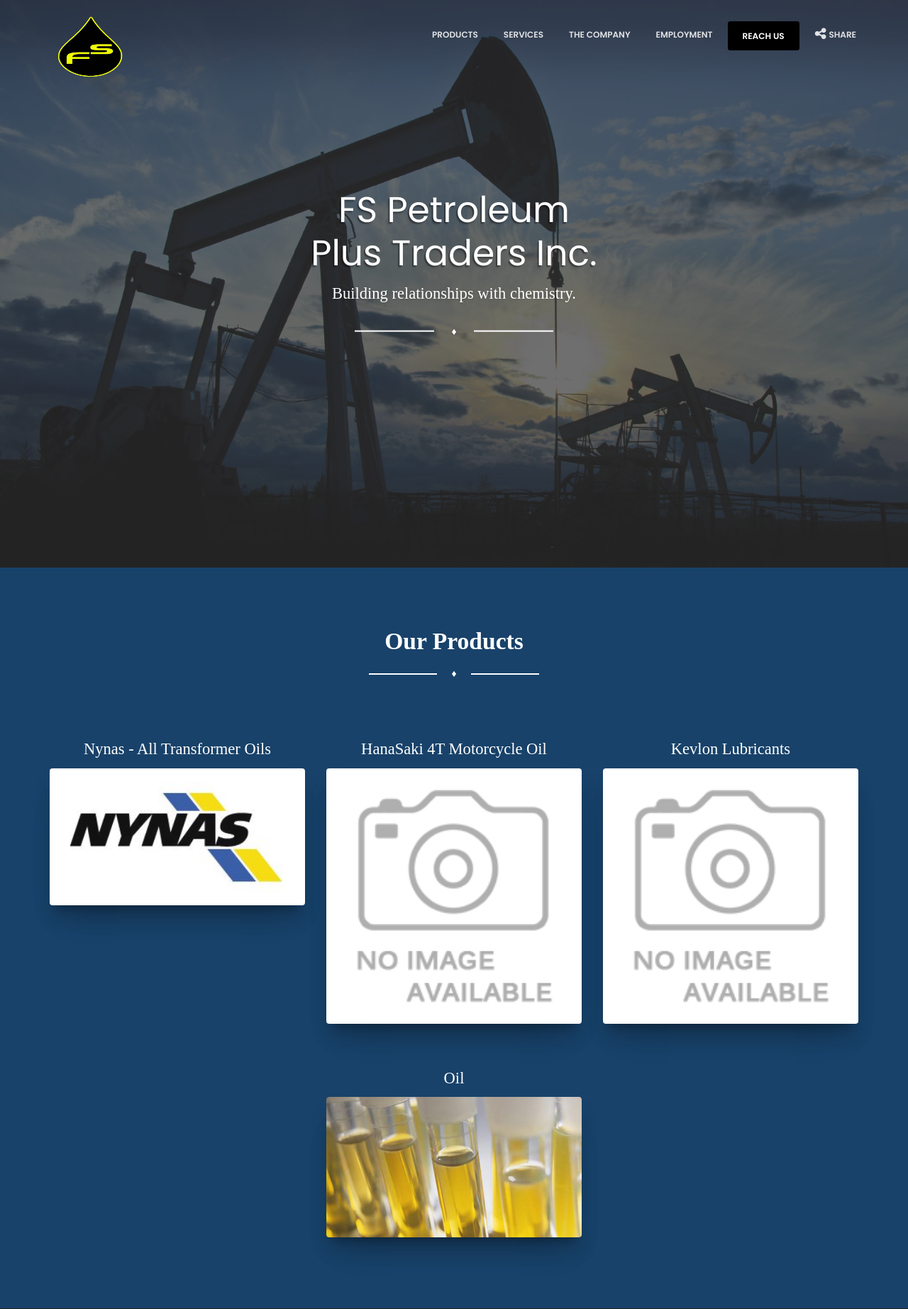
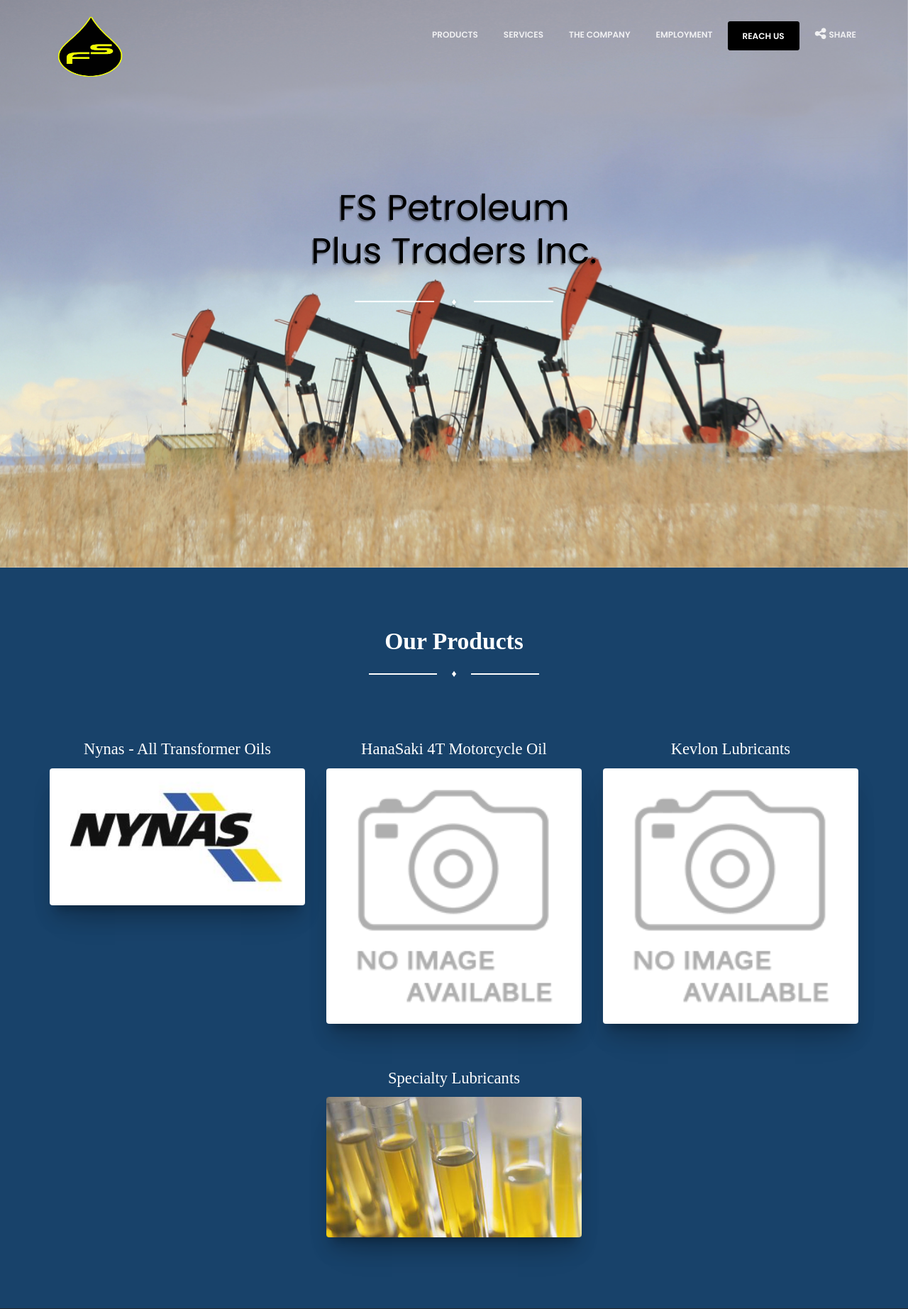
Before and after one commit to Eshichi/Petroleum, a PHP site: page /Petroleum/ in a window 1280 px wide. Shown: the top 1845 px of the page at 71% size. Run offline with PHP 8.4, Linux system fonts and the light colour scheme; some libraries are stand-ins or nearby versions; some web fonts are replaced.

Commit message:
local 1.9

```diff
--- a/Products.php
+++ b/Products.php
@@ -152,7 +152,7 @@ include 'header.php';
         <div class="section section-cards section-gray" style="background-color: #18426a;
             padding: 70px 0; color : white;">
                 <div class="title-area">
-                    <h2>Asphalt and Bitumen</h2>
+                    <h2>Asphalt / Bitumen</h2>
                     <div class="separator separator-danger">♦</div>
                     <p></p>
                 </div>
--- a/assets/css/gaia.css
+++ b/assets/css/gaia.css
@@ -1071,8 +1071,8 @@ a,
 .section-our-team .text-area {
   padding-bottom: 0;
 }
-
-.filter {
+/* nil  */
+/* .filter {
   position: relative;
   height: 100%;
   color: #FFFFFF;
@@ -1088,7 +1088,7 @@ a,
   content: "";
   opacity: .7;
   background: #333;
-}
+} */
 .filter .title-area .description {
   color: #FFFFFF;
 }
@@ -1099,7 +1099,7 @@ a,
   border-color: #FFFFFF;
 }
 .filter.filter-color-black:before {
-  background: #333;
+  background: rgb(248, 248, 248);
 }
 .filter.filter-color-gold:before {
   background: #bd986c;
--- a/index.php
+++ b/index.php
@@ -5,14 +5,14 @@ include 'header.php';
     <div class="section section-header">
         <div class="parallax filter filter-color-red">
             <div class="image"
-                style="background-image: url('assets/img/header1.jpg')">
+                style="background-image: url('assets/img/header.jpg')">
             </div>
-            <div class="container" >
+            <div class="container" style="color: black ; padding-bottom: 50px;" >
                 <div class="content">
-                    <div class="title-area">
+                    <div class="title-area" style="color: black ;">
 
-                        <h1 class="title-modern">FS Petroleum <br> Plus Traders Inc.</h1>
-                        <h3>Building relationships with chemistry.</h2>
+                        <h1 class="title-modern" >FS Petroleum <br> Plus Traders Inc.</h1>
+                        <!-- <h3>Building relationships with chemistry.</h2> -->
                         <div class="separator line-separator">♦</div>
                     </div>
                 </div>
@@ -66,10 +66,10 @@ include 'header.php';
                                 </a>
                             </div>
                     <br>
-                    <h3 class="text-center">Oil</h3>
+                    <h3 class="text-center">Specialty Lubricants</h3>
                     <div class="card card-blog">
                         <a target="" href="Products.php#Oil" class="header">
-                        <img src="assets/img/Products/oil.JPG" class="image-header image-full">
+                        <img src="assets/img/Products/oil.jpg" class="image-header image-full">
                         </a>
                     </div>
                 </div>
```
Also changed, not shown: assets/img/header.jpg (added).
